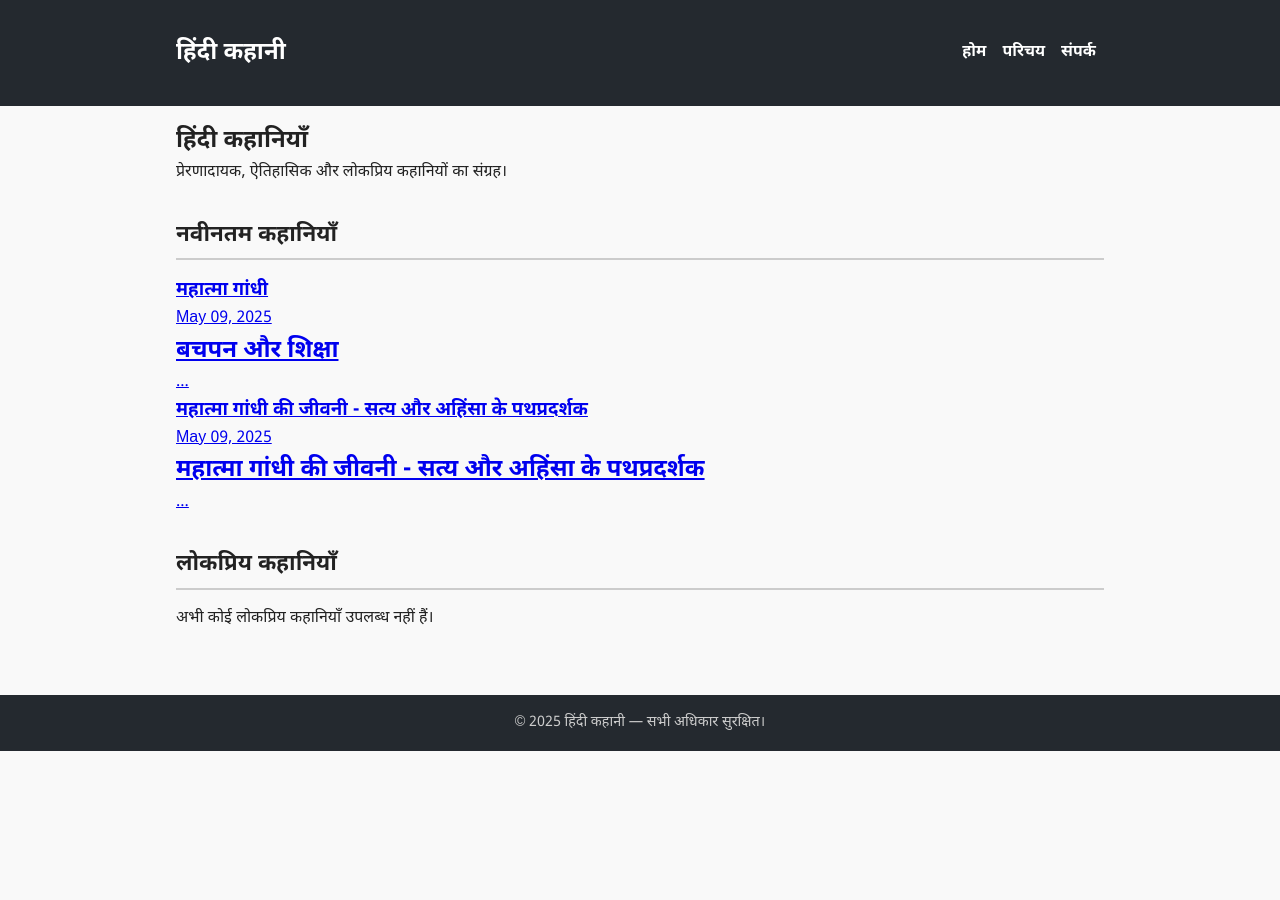
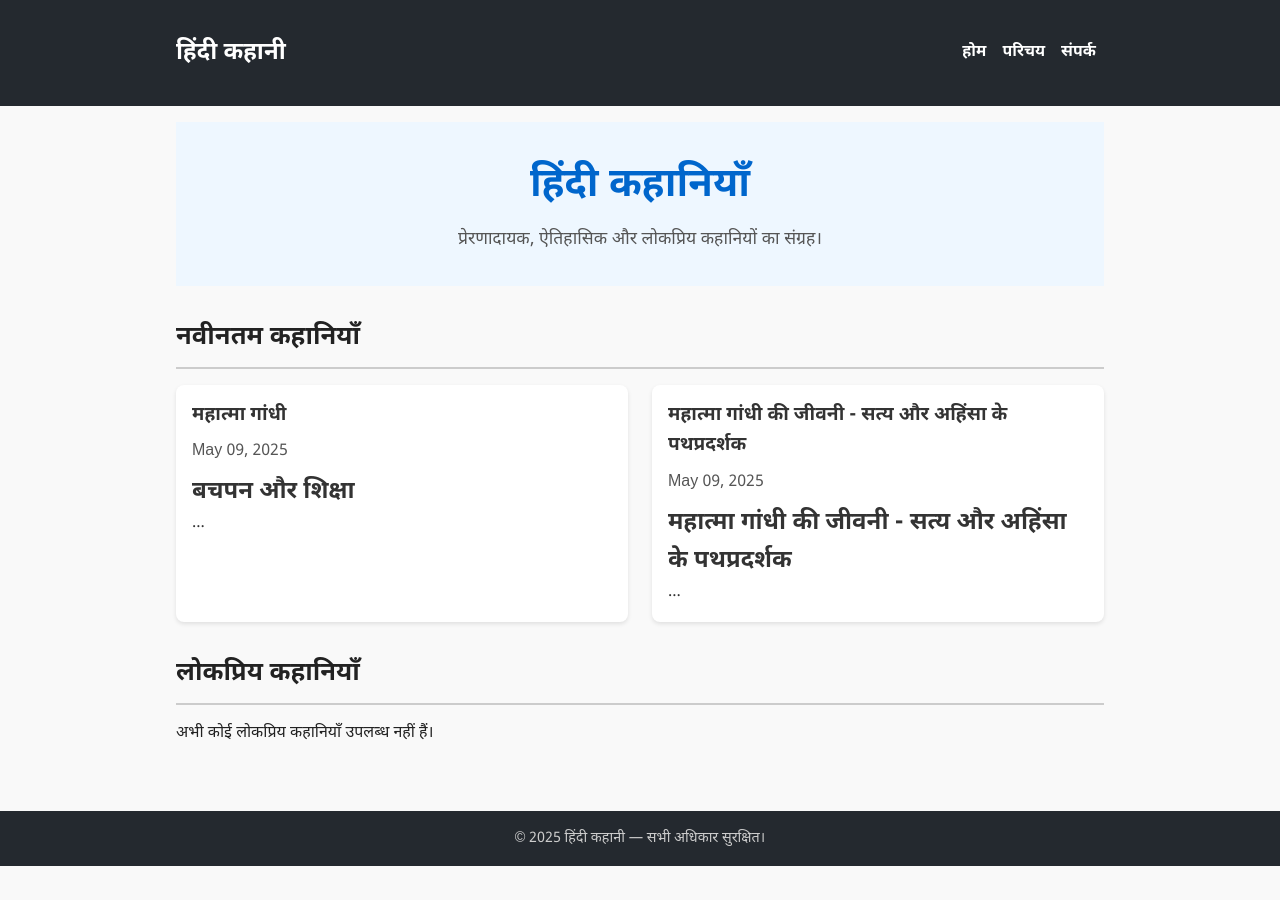
Before and after one commit to hindikahani/hindikahani.github.io, a Jekyll site: the page built from index.md, in a window 1280 px wide. Built offline with Jekyll 4.4.1, drawn with Linux system fonts in a browser that asks for light colours.

Commit message:
Update style.css

```diff
--- a/assets/css/style.css
+++ b/assets/css/style.css
@@ -1,5 +1,6 @@
 @import url('https://fonts.googleapis.com/css2?family=Noto+Sans+Devanagari&display=swap');
 
+/* Reset and General Styles */
 * {
   box-sizing: border-box;
   margin: 0;
@@ -19,6 +20,7 @@ body {
   padding: 1rem;
 }
 
+/* Header */
 header {
   background: #24292f;
   color: white;
@@ -77,18 +79,104 @@ nav a:hover {
   }
 }
 
-/* Post Section */
-.section-title {
-  font-size: 1.4rem;
+/* Hero Section */
+.hero {
+  background-color: #eef7ff;
+  padding: 2rem 1rem;
+  text-align: center;
+  margin-bottom: 2rem;
+}
+
+.hero h1 {
+  font-size: 2.5rem;
+  margin-bottom: 0.5rem;
+  color: #0066cc;
+}
+
+.hero p {
+  font-size: 1.1rem;
+  color: #555;
+}
+
+/* Latest Stories Section */
+.latest-stories .section-title,
+.popular-stories .section-title {
+  font-size: 1.6rem;
   margin: 2rem 0 1rem;
   border-bottom: 2px solid #ccc;
-  padding-bottom: 0.3rem;
+  padding-bottom: 0.5rem;
 }
 
+.story-grid {
+  display: grid;
+  grid-template-columns: repeat(auto-fit, minmax(300px, 1fr));
+  gap: 1.5rem;
+}
+
+.story-card {
+  background: white;
+  padding: 1rem;
+  border-radius: 8px;
+  box-shadow: 0 2px 4px rgba(0, 0, 0, 0.1);
+  transition: transform 0.2s ease-in-out;
+}
+
+.story-card:hover {
+  transform: translateY(-5px);
+}
+
+.story-card a {
+  text-decoration: none;
+  color: #333;
+}
+
+.story-card h3 {
+  font-size: 1.2rem;
+  margin-bottom: 0.5rem;
+}
+
+.story-meta {
+  font-size: 0.9rem;
+  color: #777;
+  margin-bottom: 0.5rem;
+}
+
+.story-card p {
+  font-size: 1rem;
+  color: #555;
+}
+
+/* Popular Stories Section */
+.popular-stories .story-card.popular {
+  border-left: 5px solid #ff8c00; /* Example highlight for popular */
+}
+
+/* View All Link */
+.view-all {
+  margin-top: 2rem;
+  text-align: center;
+}
+
+.view-all a {
+  display: inline-block;
+  background-color: #0066cc;
+  color: white;
+  padding: 0.75rem 1.5rem;
+  text-decoration: none;
+  border-radius: 6px;
+  transition: background-color 0.2s ease;
+}
+
+.view-all a:hover {
+  background-color: #0052a3;
+}
+
+/* Post List (keeping your original styles for blog index if needed) */
 .post-list {
   display: grid;
   grid-template-columns: 1fr;
   gap: 0.8rem;
+  margin-top: 1rem; /* Added some top margin */
 }
 
 .post-list a {
@@ -113,4 +201,4 @@ footer {
   padding: 1rem;
   margin-top: 3rem;
   font-size: 0.9rem;
-  }
+}
```
